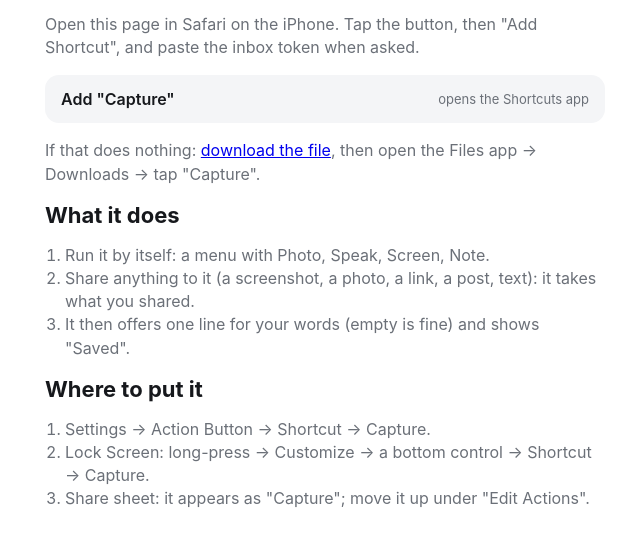
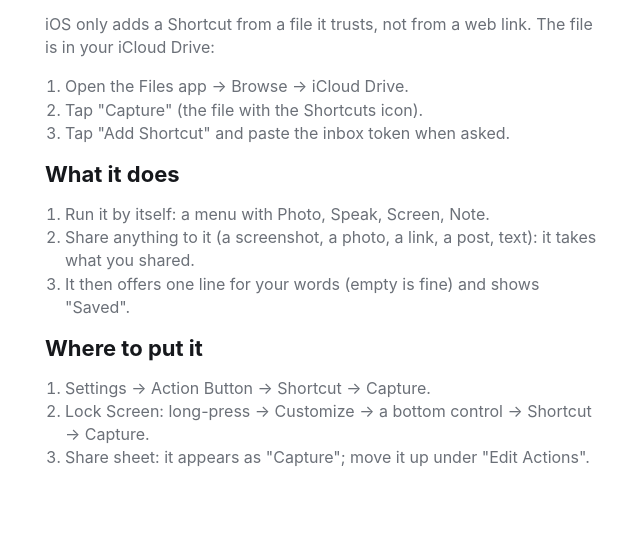
Before and after one commit to HarryLuoo/capture-web, a plain HTML site: page shortcuts.html in a window 1280 px wide. Shown: the part 57-602 px from the top of the page, without its empty margins (315-955 px from the left). Drawn offline with Linux system fonts and the light colour scheme.

Commit message:
Install the Shortcut from iCloud Drive
Co-Authored-By: Claude <noreply@anthropic.com>

```diff
--- a/shortcuts.html
+++ b/shortcuts.html
@@ -10,9 +10,12 @@ a.s{display:flex;justify-content:space-between;align-items:center;background:var
 a.s span{color:var(--dim);font-weight:400;font-size:13px;text-align:right;max-width:60%}
 </style></head><body>
 <h1>Capture Shortcut</h1>
-<p>Open this page in Safari on the iPhone. Tap the button, then "Add Shortcut", and paste the inbox token when asked.</p>
-<a class="s" href="shortcuts://import-shortcut?url=https%3A%2F%2Fharryluoo.github.io%2Fcapture-web%2Fshortcuts%2FCapture.shortcut&name=Capture">Add "Capture"<span>opens the Shortcuts app</span></a>
-<p>If that does nothing: <a href="shortcuts/Capture.shortcut" download="Capture.shortcut">download the file</a>, then open the Files app → Downloads → tap "Capture".</p>
+<p>iOS only adds a Shortcut from a file it trusts, not from a web link. The file is in your iCloud Drive:</p>
+<ol>
+<li>Open the Files app → Browse → iCloud Drive.</li>
+<li>Tap "Capture" (the file with the Shortcuts icon).</li>
+<li>Tap "Add Shortcut" and paste the inbox token when asked.</li>
+</ol>
 <h1>What it does</h1>
 <ol>
 <li>Run it by itself: a menu with Photo, Speak, Screen, Note.</li>
```
